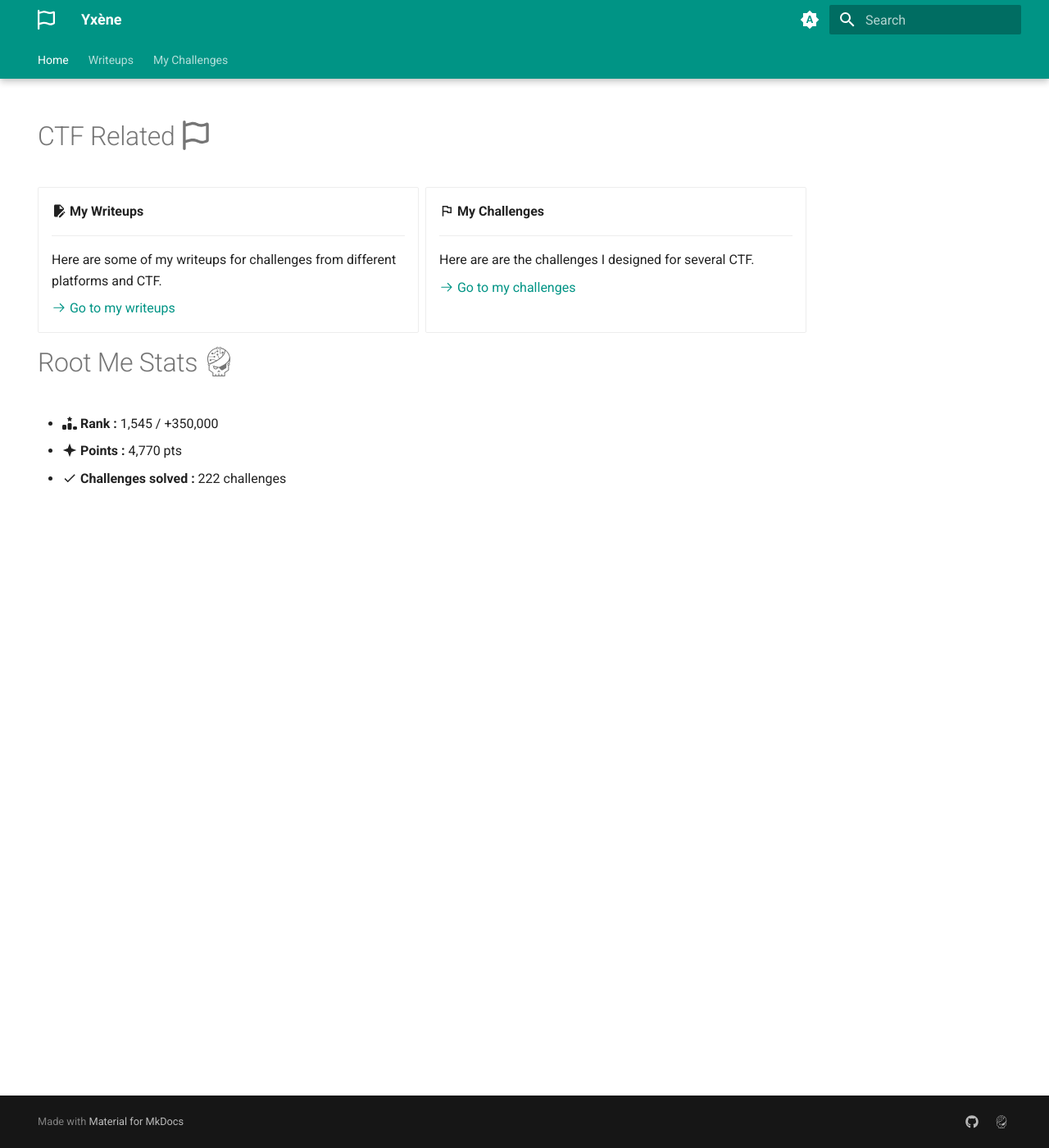
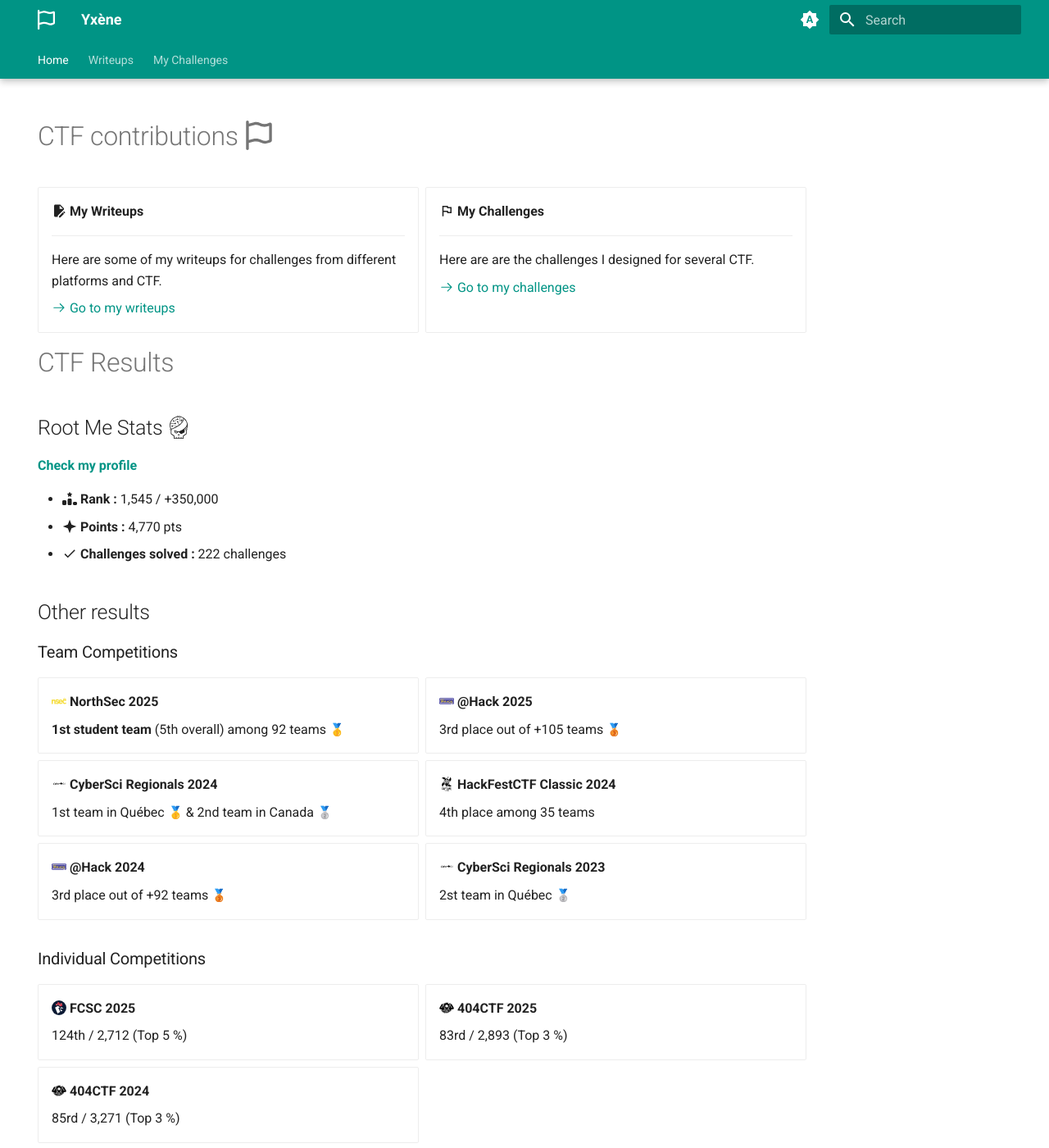
Before and after one commit to Yxene/yxene.github.io, an MkDocs documentation site: the page built from docs/README.md, in a window 1280 px wide and 1400 px high. Shown: the whole window at 82% size. Built offline with MkDocs 1.6.1 and Material for MkDocs 9.7.7, drawn with Linux system fonts in a browser that asks for light colours; emoji names are drawn with the system emoji font.

Commit message:
Add CTF results

```diff
--- a/docs/README.md
+++ b/docs/README.md
@@ -3,7 +3,7 @@
   - navigation
 ---
 
-# CTF Related :fontawesome-regular-flag:
+# CTF contributions :fontawesome-regular-flag:
 
 <div class="grid cards" markdown>
 
@@ -25,6 +25,61 @@
 
 </div>
 
-# Root Me Stats :simple-rootme:
+# CTF Results
+
+## Root Me Stats :simple-rootme:
+
+__[Check my profile](https://www.root-me.org/Yxene)__
 
 --8<-- "snippets/stats.md"
+
+## Other results
+
+### Team Competitions
+
+<div class="grid cards" markdown>
+
+-   :myicons-nsec: __NorthSec 2025__
+
+    __1st student team__ (5th overall) among 92 teams :first_place:
+
+-   :myicons-athack: __@Hack 2025__
+
+    3rd place out of +105 teams :third_place:
+
+-   :myicons-cybersci: __CyberSci Regionals 2024__
+
+    1st team in Québec :first_place: & 2nd team in Canada :second_place:
+
+-   :myicons-hfctf: __HackFestCTF Classic 2024__
+
+    4th place among 35 teams
+
+-   :myicons-athack: __@Hack 2024__
+
+    3rd place out of +92 teams :third_place:
+
+-   :myicons-cybersci: __CyberSci Regionals 2023__
+
+    2st team in Québec :second_place:
+
+</div>
+
+
+### Individual Competitions
+
+<div class="grid cards" markdown>
+
+-   :myicons-fcsc: __FCSC 2025__
+
+    124th / 2,712 (Top 5 %)
+
+-   :myicons-404ctf25: __404CTF 2025__
+
+    83rd / 2,893 (Top 3 %)
+
+-   :myicons-404ctf25: __404CTF 2024__
+
+    85rd / 3,271 (Top 3 %)
+
+</div>
```
